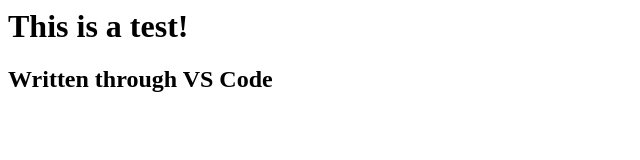
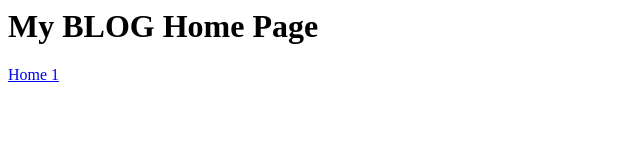
Before and after one commit to satyadeb2000/satyadeb2000.github.io, a plain HTML site: page index.html in a window 1280 px wide. Shown: the whole page, without its empty margins (0-640 px from the left). Drawn offline with Linux system fonts and the light colour scheme.

Commit message:
Blog Updated

```diff
--- a/index.html
+++ b/index.html
@@ -1,2 +1,21 @@
-<h1>This is a test!</h1>
-<h2>Written through VS Code</h2>
+<html lang="en">
+ <head>
+  <meta charset="utf-8"/>
+  <meta content="IE=edge" http-equiv="X-UA-Compatible"/>
+  <meta content="width=device-width, initial-scale=1.0" name="viewport"/>
+  <title>
+   Document
+  </title>
+ </head>
+ <body>
+  <h1>
+   My BLOG Home Page
+  </h1>
+  <a href="index.html">
+   Home
+  </a>
+  <a href="content/1.html">
+   1
+  </a>
+ </body>
+</html>
```
Also changed, not shown: content/1.html (added, +10 -0 lines), content/sample.png (added), 2 other files.
